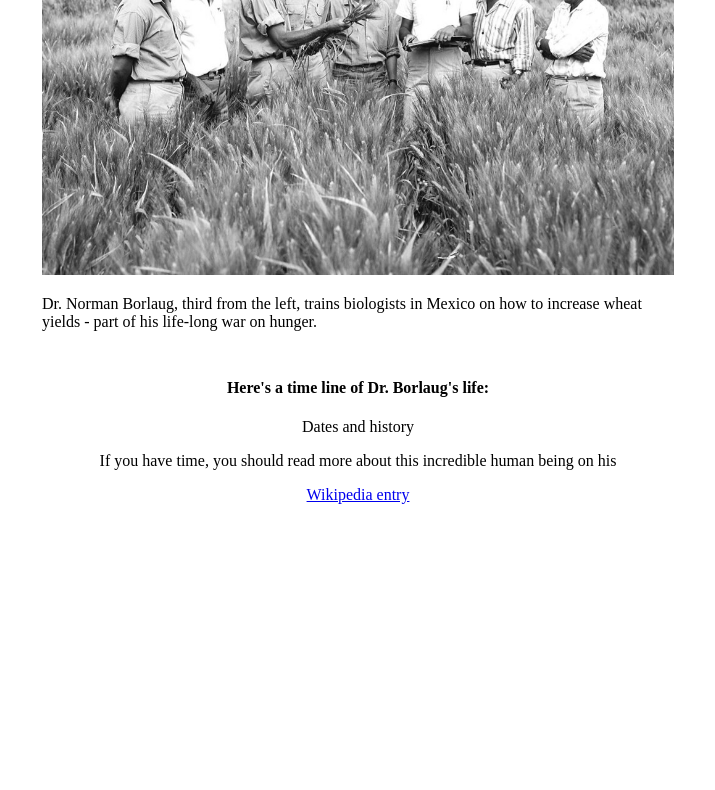
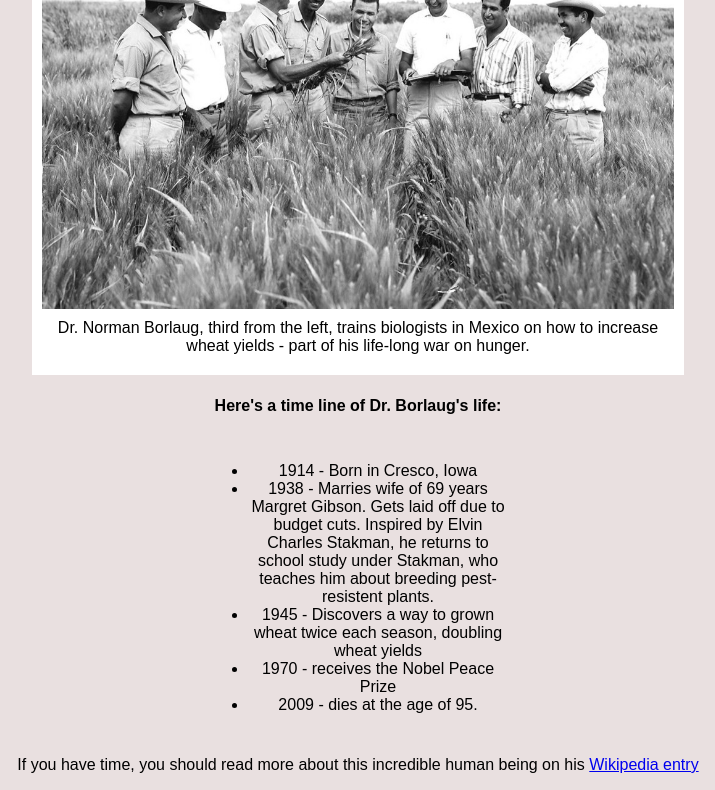
Before and after one commit to Shadrackssien/Sunga-Shadrack, a plain HTML site: page Tribute.html in a window 1280 px wide. Shown: the part 199-989 px from the top of the page, without its empty margins (282-997 px from the left). Before the commit the page ends 800 px from the top, so only its background shows below. Drawn offline with Linux system fonts and the light colour scheme.

Commit message:
Added Text, fonts and colour edits

```diff
--- a/Tribute.html
+++ b/Tribute.html
@@ -4,29 +4,40 @@
     <meta charset="UTF-8">
     <meta http-equiv="X-UA-Compatible" content="IE=edge">
     <meta name="viewport" content="width=device-width, initial-scale=1.0">
-    <link rel="stylesheet" href="style.css">
+    <link rel="stylesheet" href="styles.css">
     <title>Document</title>
 </head>
 <body>
     <main id="main">
         <h1 id="title">Dr. Norman Borlaug</h1>
+        <p>The man who saved a billion lives</p>
         <div id = "img-div">
             <img id = "image" src="tribute-image1.jpg" alt="">
-            <p id = "img-caption">
+            <div id = "img-caption">
                 Dr. Norman Borlaug, third from the left, trains biologists in Mexico on how to increase wheat yields - part of his life-long war on hunger.
-            </p>
+            </div>
         </div>
         <div>
             <h4 id = "tribute-info">Here's a time line of Dr. Borlaug's life:</h4>
         </div>
 
         <div id="dates">
-            <P>Dates and history</P>
+            <P>
+                <ul>
+                    <li>1914 - Born in Cresco, Iowa</li>
+                    <li>1938 - Marries wife of 69 years Margret Gibson. Gets laid off due to budget cuts. Inspired by Elvin Charles Stakman, he returns to school study under Stakman, who teaches him about breeding pest-resistent plants.</li>
+                    <li>1945 - Discovers a way to grown wheat twice each season, doubling wheat yields</li>
+                    <li>1970 - receives the Nobel Peace Prize</li>
+                    <li>2009 - dies at the age of 95.</li>
+                </ul>
+
+            </P>
         </div>
 
         <div id="text-link">
-            <p >If you have time, you should read more about this incredible human being on his</p>
+            <p>If you have time, you should read more about this incredible human being on his
             <a id="tribute-link" href="https://en.wikipedia.org/wiki/Norman_Borlaug" target="_blank">Wikipedia entry</a>
+            </p>
         </div>
 
 
--- a/style.css
+++ /dev/null
@@ -1,29 +0,0 @@
-
-
-#title{
-
-    text-align: center;
-}
-
-#img-div{
-    margin: auto;
-    width: 50%;
-    padding: 10px;
-}
-
-#image{
-    max-width: 100%;
-    height: auto;
-}
-
-#tribute-info{
-    text-align: center;
-}
-
-#text-link{
-    text-align: center;
-}
-
-#dates{
-    text-align: center;
-}
--- /dev/null
+++ b/styles.css
@@ -0,0 +1,53 @@
+*{
+    font-family: Arial, Helvetica, sans-serif;
+    background-color: rgb(233, 224, 224);
+}
+
+#main{
+    text-align: center;
+}
+
+#title{
+
+
+}
+
+#img-div{
+    margin: auto;
+    width: 50%;
+    padding: 10px;
+    display: block;
+    align-content: center;
+    background-color: white;
+}
+
+#image{
+    max-width: 100%;
+    height: auto;
+    display: block;
+    float: inherit;
+    align-content: center;
+}
+
+#img-caption{
+    margin: auto;
+    width:95%;
+    padding: 10px;
+    background-color: white;
+}
+
+#tribute-info{
+    text-align: center;
+}
+
+#text-link{
+    text-align: center;
+}
+
+#dates{
+    width: 300px;
+    text-align: center;
+    margin: auto;
+    padding: 10px;
+    align-content: inherit;
+}
```
